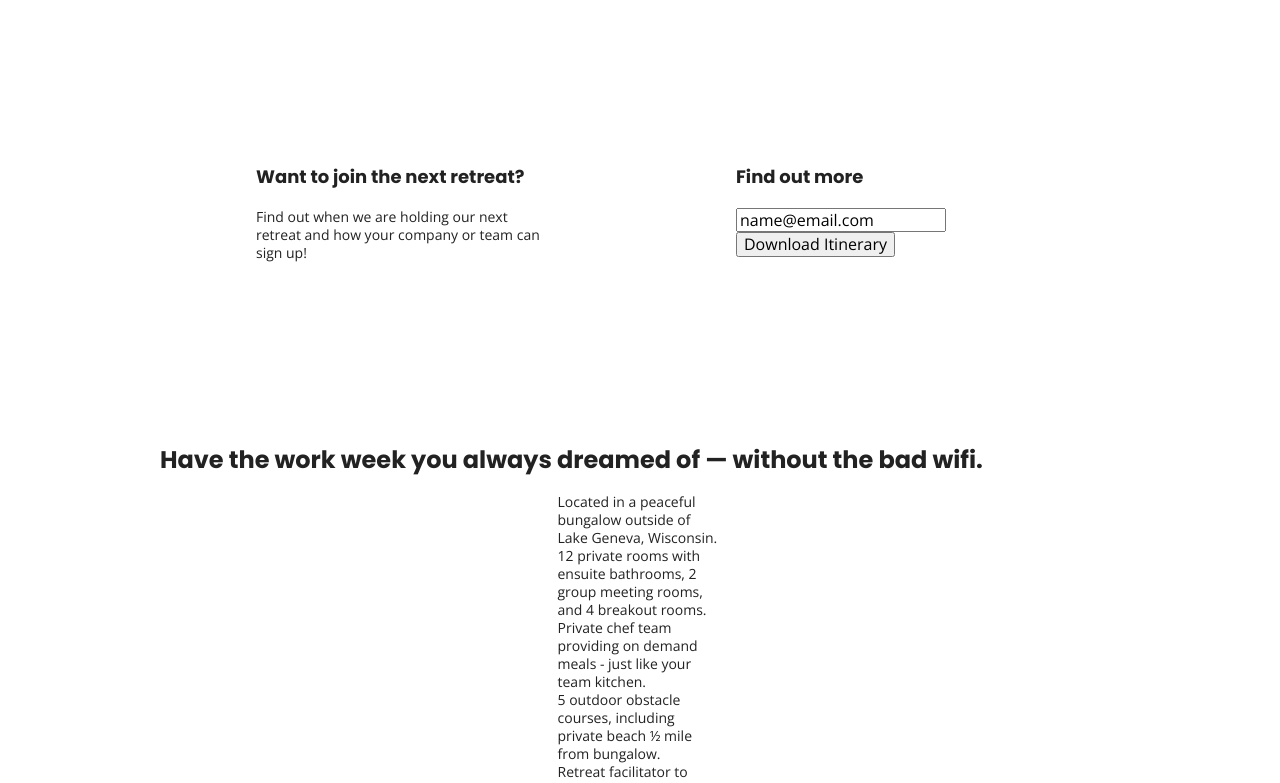
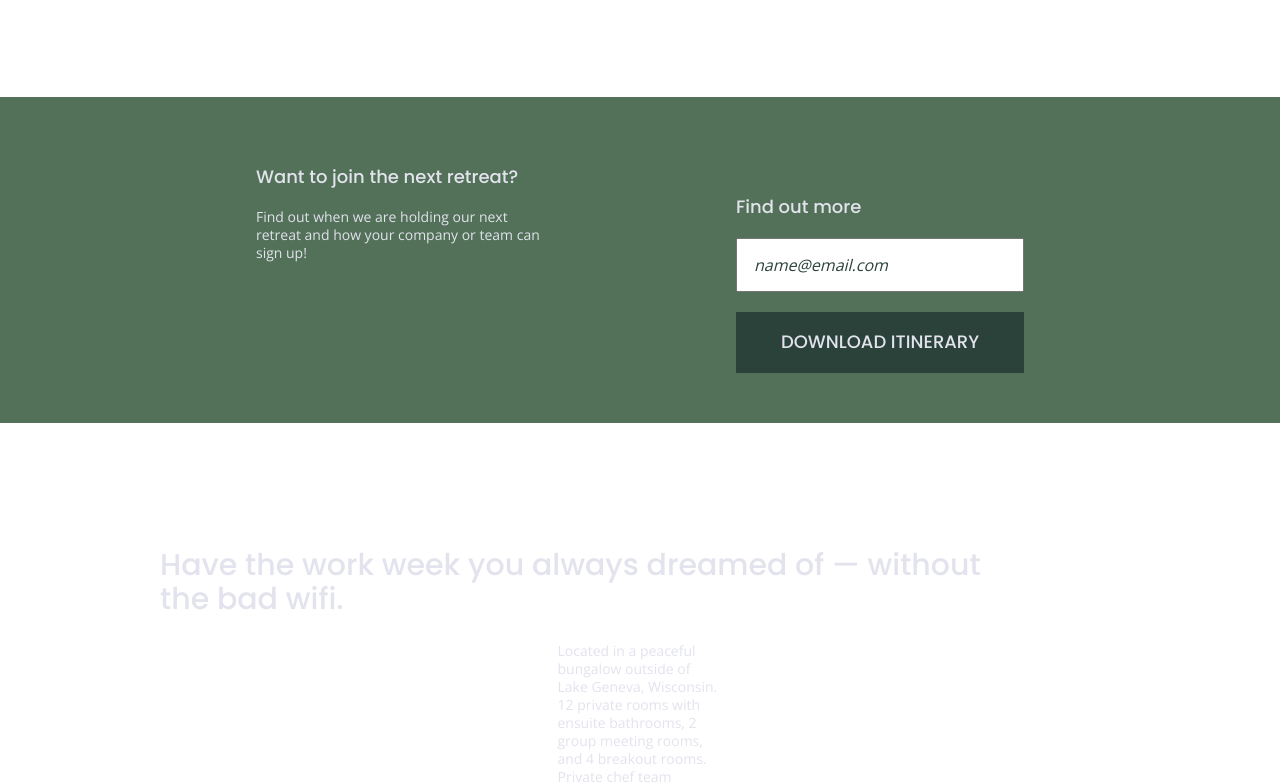
Before and after one commit to Bradliness/unplugged, a website built with Parcel: page index.html in a window 1280 px wide. Shown: the part 318-1101 px from the top of the page. Built offline with nearby package versions, Linux system fonts and the light colour scheme.

Commit message:
finished remaining styles

```diff
--- a/css/main.css
+++ b/css/main.css
@@ -99,6 +99,7 @@ body {
   font-family: 'Open Sans', sans-serif;
        font-size: 1em;
        text-align: left;
+       color: #e2e3ed;
 
 }
 
@@ -115,12 +116,14 @@ a {
 
 h2 {
   font-family: 'Poppins', sans-serif;
-
+  font-weight: 500;
+    font-size: 1.875em;
 }
 
 h3,
 h4 {
   font-family: 'Poppins', sans-serif;
+    font-weight: 500;
   margin: 20px 0;
    font-size: 1.125em;
 }
@@ -147,10 +150,13 @@ font-style: normal;
     margin: 50px 0;
 }
 
+/* -------------------- Base Header - Footer Styles -------------------- */
+
 body{
   font-family: 'Open Sans', sans-serif;
 }
-header {
+header,footer {
+   background-color: #202322;
   display: flex;
   justify-content: center;
   align-items: center;
@@ -219,6 +225,41 @@ footer .copyright {
   margin: 20px 0;
 }
 
+/* Aside */
+
+aside {
+  background-color: #527158;
+  display: flex;
+  justify-content: center;
+  align-items: center;
+  flex-flow: row wrap;
+}
+
+aside .form {
+  margin-top: 30px;
+}
+
+input[type=text] {
+  box-sizing: border-box;
+  width: 100%;
+  color: #2a423a;
+  font-style: italic;
+  padding: 1em;
+}
+
+input[type=button] {
+  width: 100%;
+  padding: 20px 0;
+  margin-top: 20px;
+  background-color: #2a423a;
+  font-family: 'Poppins', Helvetica, Arial, sans-serif;
+  font-weight: 500;
+  font-size: 1.125em;
+  color: #e2e3ed;
+  border: none;
+  text-align: center;
+  text-transform: uppercase;
+}
 /* -------------------- Mobile Styles - Homepage -------------------- */
 
 
```
